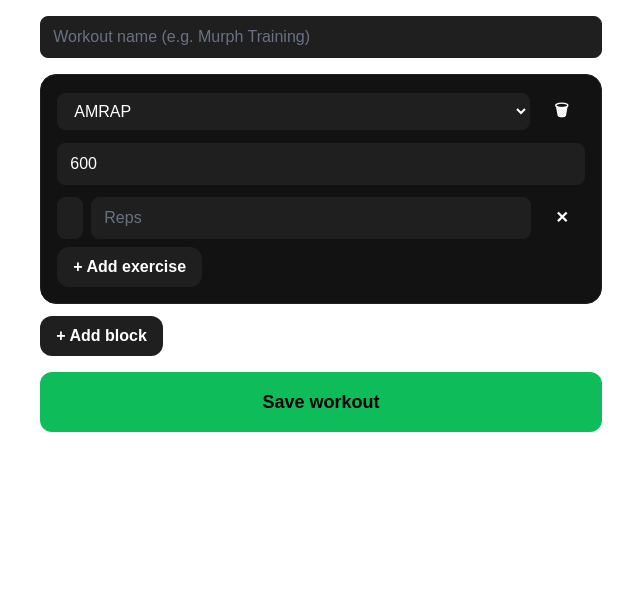
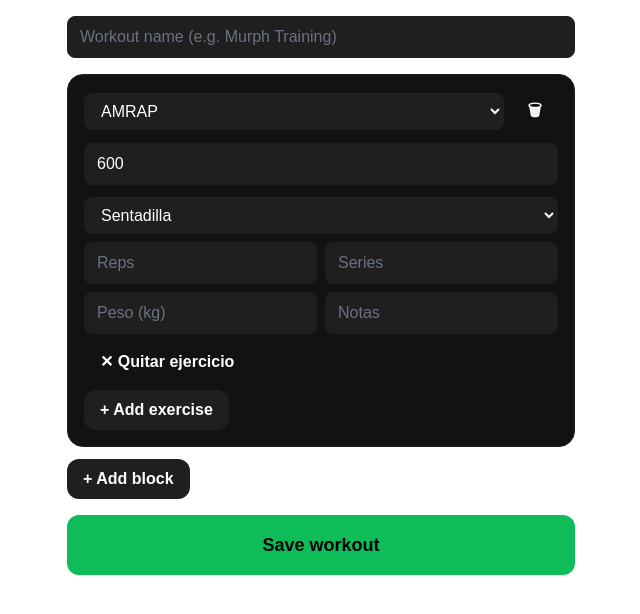
Before and after one commit to CamiloEscar/gymtimer-pro, a Next.js app: page /app/workouts/new in a window 1280 px wide. Both pictures are taken after a click on the button "+ Add exercise". Shown: the top 614 px of the page, without its empty margins (319-959 px from the left). Built offline with nearby package versions, Linux system fonts and the light colour scheme.

Commit message:
feat: rework ExerciseEditor with exercise catalog select and sets/weight/notes fields

```diff
--- a/src/components/workout/ExerciseEditor.tsx
+++ b/src/components/workout/ExerciseEditor.tsx
@@ -1,6 +1,8 @@
 "use client";
 
 import type { Exercise } from "@/types";
+import { EXERCISE_CATALOG, groupCatalogByCategory } from "@/lib/workout/exerciseCatalog";
+import { Select } from "@/components/ui/Select";
 import { Input } from "@/components/ui/Input";
 import { Button } from "@/components/ui/Button";
 
@@ -10,16 +12,27 @@ interface ExerciseEditorProps {
   onRemove: () => void;
 }
 
+const CATALOG_BY_CATEGORY = groupCatalogByCategory(EXERCISE_CATALOG);
+
 export function ExerciseEditor({ exercise, onChange, onRemove }: ExerciseEditorProps) {
   return (
-    <div className="flex items-center gap-2">
-      <Input
-        aria-label="Exercise name"
+    <div className="grid grid-cols-2 gap-2 items-end border-t border-surface-800 pt-2 first:border-t-0 first:pt-0">
+      <Select
+        aria-label="Ejercicio"
         value={exercise.name}
         onChange={(e) => onChange({ ...exercise, name: e.target.value })}
-        placeholder="Push Ups"
-        className="flex-1"
-      />
+        className="col-span-2"
+      >
+        {Object.entries(CATALOG_BY_CATEGORY).map(([category, exercises]) => (
+          <optgroup key={category} label={category}>
+            {exercises.map((catalogExercise) => (
+              <option key={catalogExercise.id} value={catalogExercise.name}>
+                {catalogExercise.name}
+              </option>
+            ))}
+          </optgroup>
+        ))}
+      </Select>
       <Input
         aria-label="Reps"
         type="number"
@@ -28,10 +41,40 @@ export function ExerciseEditor({ exercise, onChange, onRemove }: ExerciseEditorP
           onChange({ ...exercise, reps: e.target.value ? Number(e.target.value) : undefined })
         }
         placeholder="Reps"
-        className="w-20"
       />
-      <Button variant="ghost" size="md" type="button" onClick={onRemove} aria-label="Remove exercise">
-        ✕
+      <Input
+        aria-label="Series"
+        type="number"
+        value={exercise.sets ?? ""}
+        onChange={(e) =>
+          onChange({ ...exercise, sets: e.target.value ? Number(e.target.value) : undefined })
+        }
+        placeholder="Series"
+      />
+      <Input
+        aria-label="Peso (kg)"
+        type="number"
+        value={exercise.weightKg ?? ""}
+        onChange={(e) =>
+          onChange({ ...exercise, weightKg: e.target.value ? Number(e.target.value) : undefined })
+        }
+        placeholder="Peso (kg)"
+      />
+      <Input
+        aria-label="Notas"
+        value={exercise.notes ?? ""}
+        onChange={(e) => onChange({ ...exercise, notes: e.target.value || undefined })}
+        placeholder="Notas"
+      />
+      <Button
+        variant="ghost"
+        size="md"
+        type="button"
+        onClick={onRemove}
+        aria-label="Quitar ejercicio"
+        className="col-span-2 justify-self-start"
+      >
+        ✕ Quitar ejercicio
       </Button>
     </div>
   );
```
